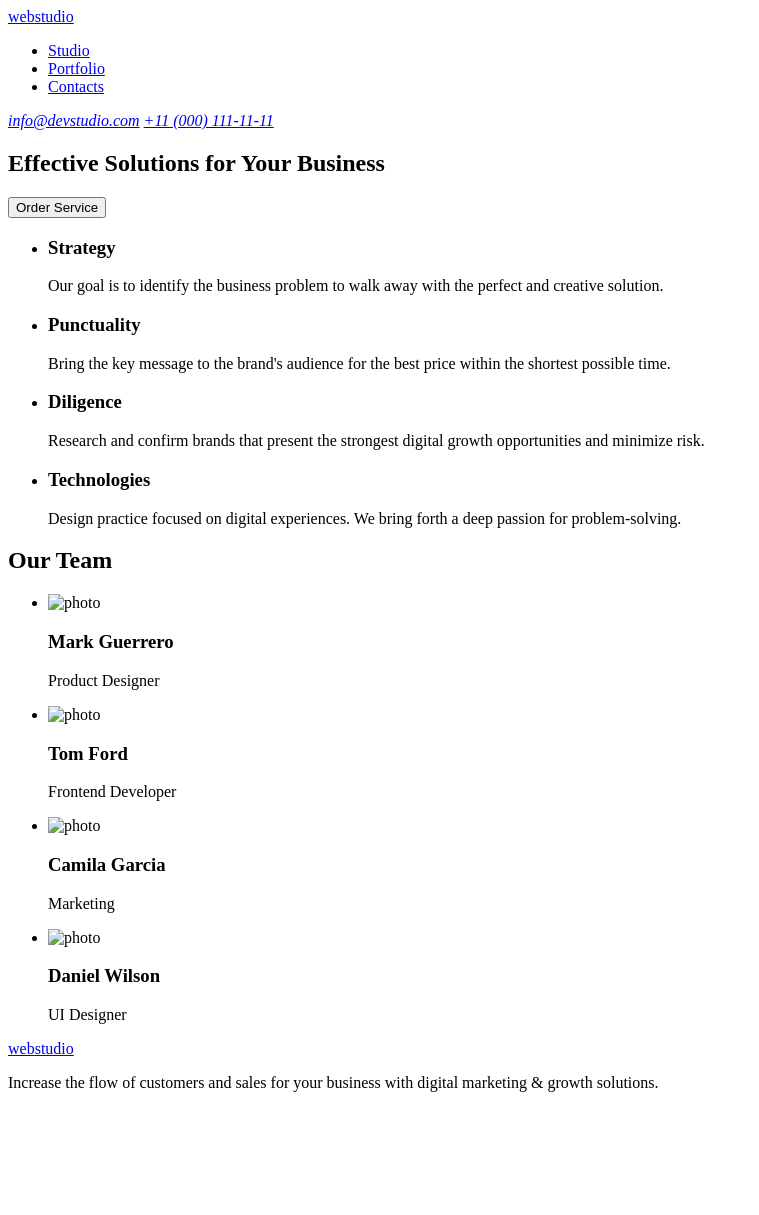
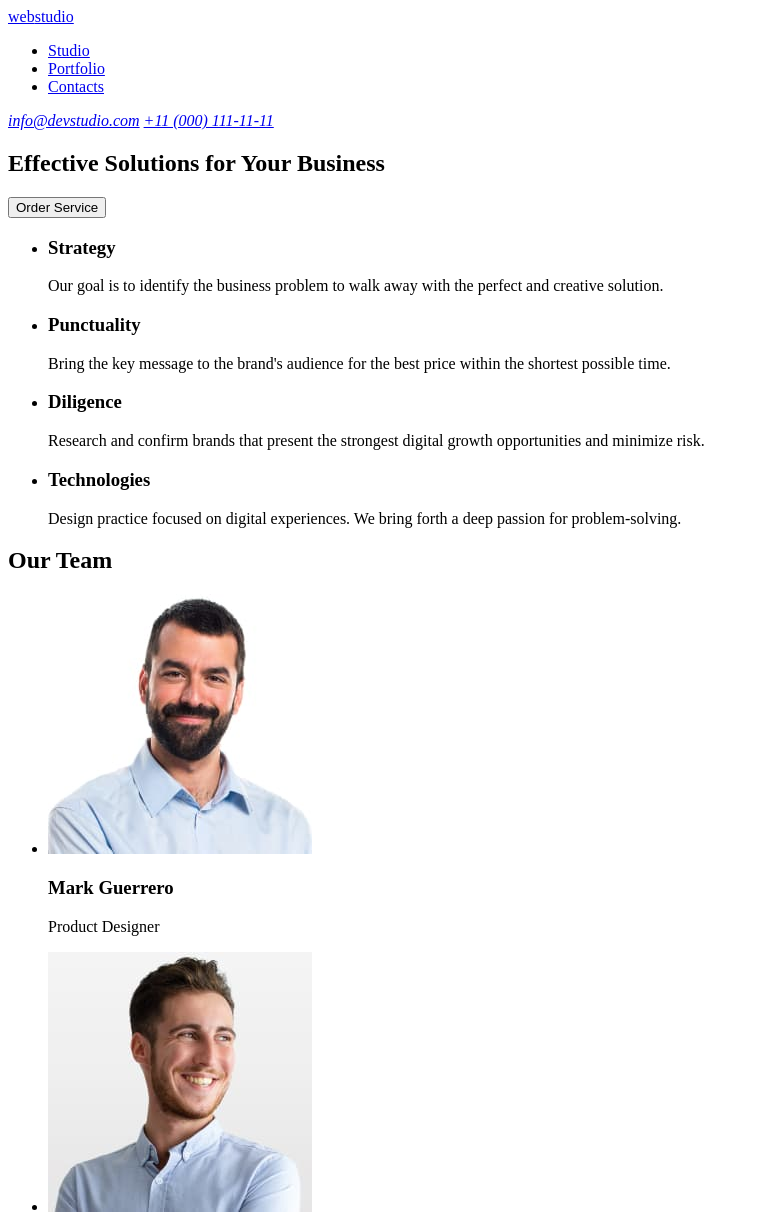
Before and after one commit to IIROFESSOR-X/goit-markup-hw-01, a plain HTML site: page index.html in a window 1280 px wide. Shown: the top 1215 px of the page, without its empty margins (0-759 px from the left). Before the commit the page ends 1108 px from the top, so only its background shows below. Drawn offline with Linux system fonts and the light colour scheme.

Commit message:
Finish hw1

```diff
--- a/index.html
+++ b/index.html
@@ -7,7 +7,7 @@
   </head>
   <body>
     <header>
-      <a href="???"> <span>web</span>studio</a>
+      <a href="/index.html"> <span>web</span>studio</a>
       <nav>
         <ul>
           <li><a href="#studio">Studio</a></li>
@@ -17,59 +17,86 @@
       </nav>
       <address>
         <a href="mailto:info@devstudio.com">info@devstudio.com</a>
-        <a href="tel:+11 (000) 111-11-11">+11 (000) 111-11-11</a>
+        <a href="tel:+11(000)111-11-11">+11 (000) 111-11-11</a>
       </address>
     </header>
     <main>
       <section>
         <h1>Effective Solutions for Your Business</h1>
-        <button class="type-button">Order Service</button>
+        <button type="button">Order Service</button>
       </section>
       <section>
-        <!-- <h2>list</h2> -->
         <ul>
           <li>
             <h3>Strategy</h3>
-            <p>Our goal is to identify the business
-              problem to walk away with the perfect and creative solution. </p>
+            <p>
+              Our goal is to identify the business problem to walk away with the
+              perfect and creative solution.
+            </p>
           </li>
           <li>
-            <h3>Punctuality
-              </h3>
-            <p>Bring the key message to the brand's audience for the best price within the shortest possible time.</p>
+            <h3>Punctuality</h3>
+            <p>
+              Bring the key message to the brand's audience for the best price
+              within the shortest possible time.
+            </p>
           </li>
           <li>
             <h3>Diligence</h3>
             <p>
-              Research and confirm brands that present the strongest digital growth opportunities and minimize risk.</p>
+              Research and confirm brands that present the strongest digital
+              growth opportunities and minimize risk.
+            </p>
           </li>
           <li>
             <h3>Technologies</h3>
             <p>
-              Design practice focused on digital experiences. We bring forth a deep passion for problem-solving.</p>
+              Design practice focused on digital experiences. We bring forth a
+              deep passion for problem-solving.
+            </p>
           </li>
         </ul>
       </section>
+      <section>
         <h2>Our Team</h2>
         <ul>
           <li>
-          <img src="/Front End/2023/hw1/img/img (3).jpg" alt="photo">
+            <img
+              src="/images/img-1.jpg"
+              alt="Mark Guerrero photo"
+              height="260"
+              width="264"
+            />
             <h3>Mark Guerrero</h3>
             <p>Product Designer</p>
           </li>
           <li>
-          <img src="/Front End/2023/hw1/img/img (2).jpg" alt="photo">
+            <img
+              src="/images/img-2.jpg"
+              alt="Tom Ford photo"
+              height="260"
+              width="264"
+            />
             <h3>Tom Ford</h3>
-          <p>
-            Frontend Developer</p>
+            <p>Frontend Developer</p>
           </li>
           <li>
-          <img src="/Front End/2023/hw1/img/img (1).jpg" alt="photo">
+            <img
+              src="/images/img-3.jpg"
+              alt="Camila Garcia photo"
+              height="260"
+              width="264"
+            />
             <h3>Camila Garcia</h3>
             <p>Marketing</p>
           </li>
           <li>
-          <img src="/Front End/2023/hw1/img/img.jpg" alt="photo">
+            <img
+              src="/images/img-4.jpg"
+              alt="Daniel Wilson photo"
+              height="260"
+              width="264"
+            />
             <h3>Daniel Wilson</h3>
             <p>UI Designer</p>
           </li>
@@ -77,7 +104,7 @@
       </section>
     </main>
     <footer>
-      <a href="???"> <span>web</span>studio</a>
+      <a href="/index.html"> <span>web</span>studio</a>
       <p>
         Increase the flow of customers and sales for your business with digital
         marketing & growth solutions.
```
Also changed, not shown: images/img-1.jpg (added), images/img-2.jpg (added), images/img-3.jpg (added), images/img-4.jpg (added). Lines whose indentation alone changed are shown as unchanged.
